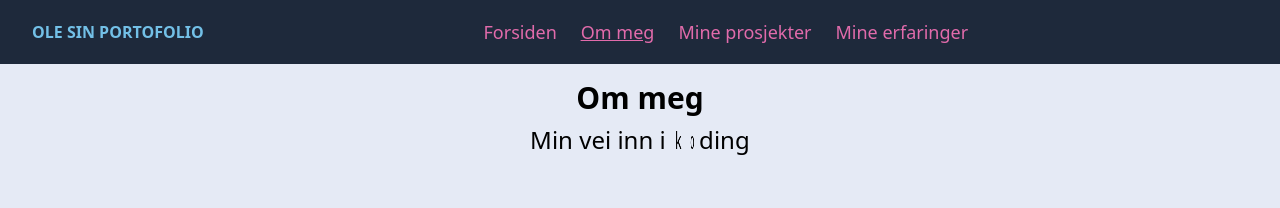
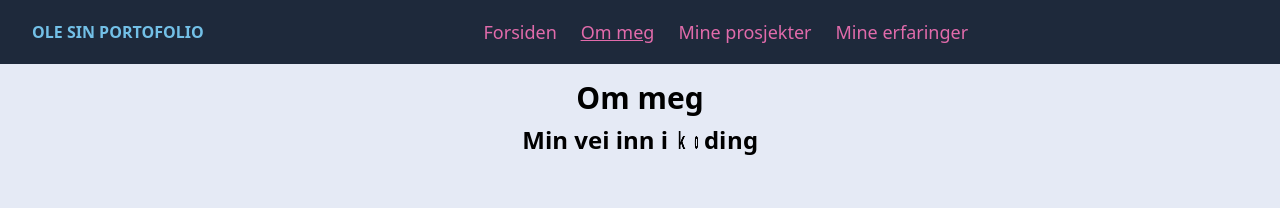
Before and after one commit to OleKoderNo/portofolio-with-tailwind, a Next.js app: page /om-meg in a window 1280 px wide. Shown: the top 208 px of the page. Built offline with nearby package versions, Linux system fonts and the light colour scheme.

Commit message:
Fixed bold h2

```diff
--- a/pages/om-meg.js
+++ b/pages/om-meg.js
@@ -28,12 +28,12 @@ export default function Experience() {
                         textSize="text-xl md:text-3xl"
                     />
                 </h1>
-                    <h2 className="font-medium text-center mt-2">
-                        <MovingText
-                            text="Min vei inn i koding"
-                            textSize="text-xl md:text-2xl"
-                        />
-                    </h2>
+                <h2 className="font-bold text-center mt-2">
+                    <MovingText
+                        text="Min vei inn i koding"
+                        textSize="text-l md:text-2xl"
+                    />
+                </h2>
             </header>
             <main>
                 <section
```
